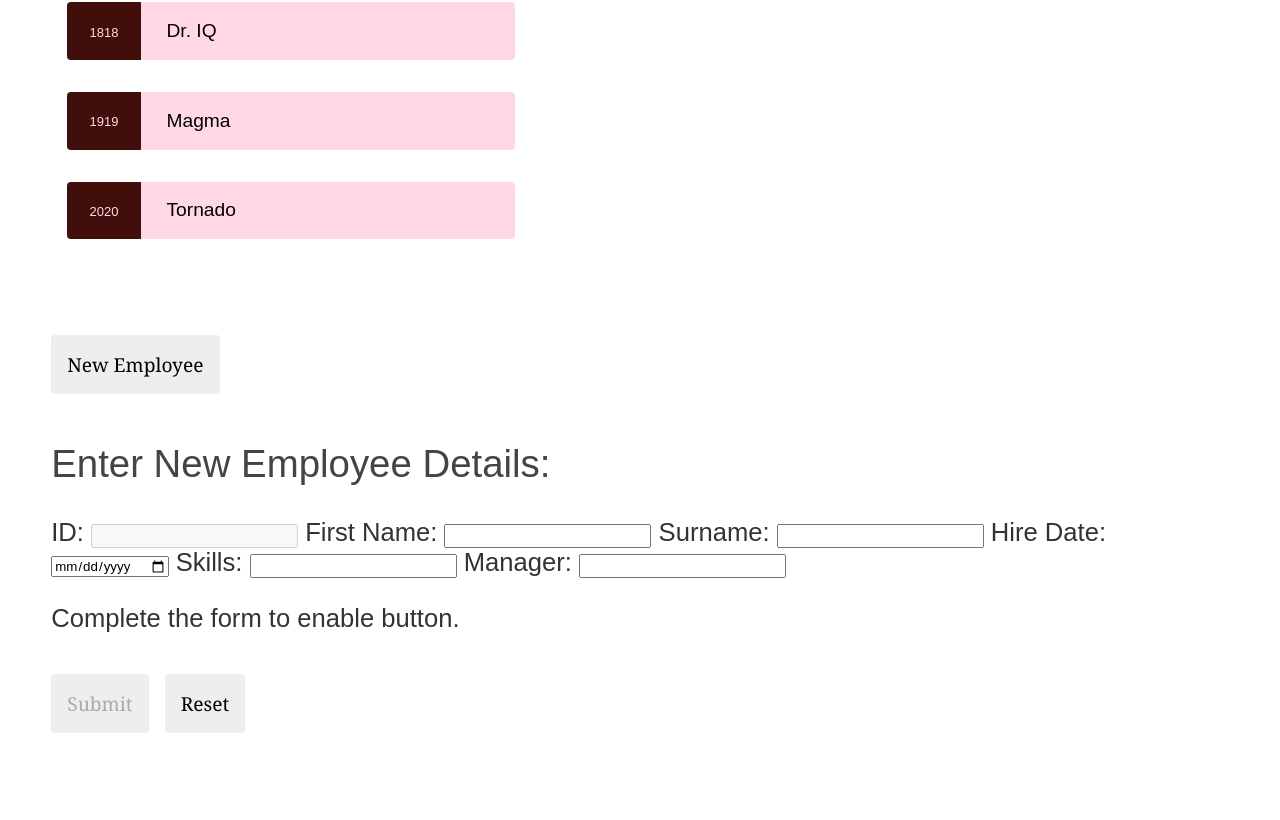
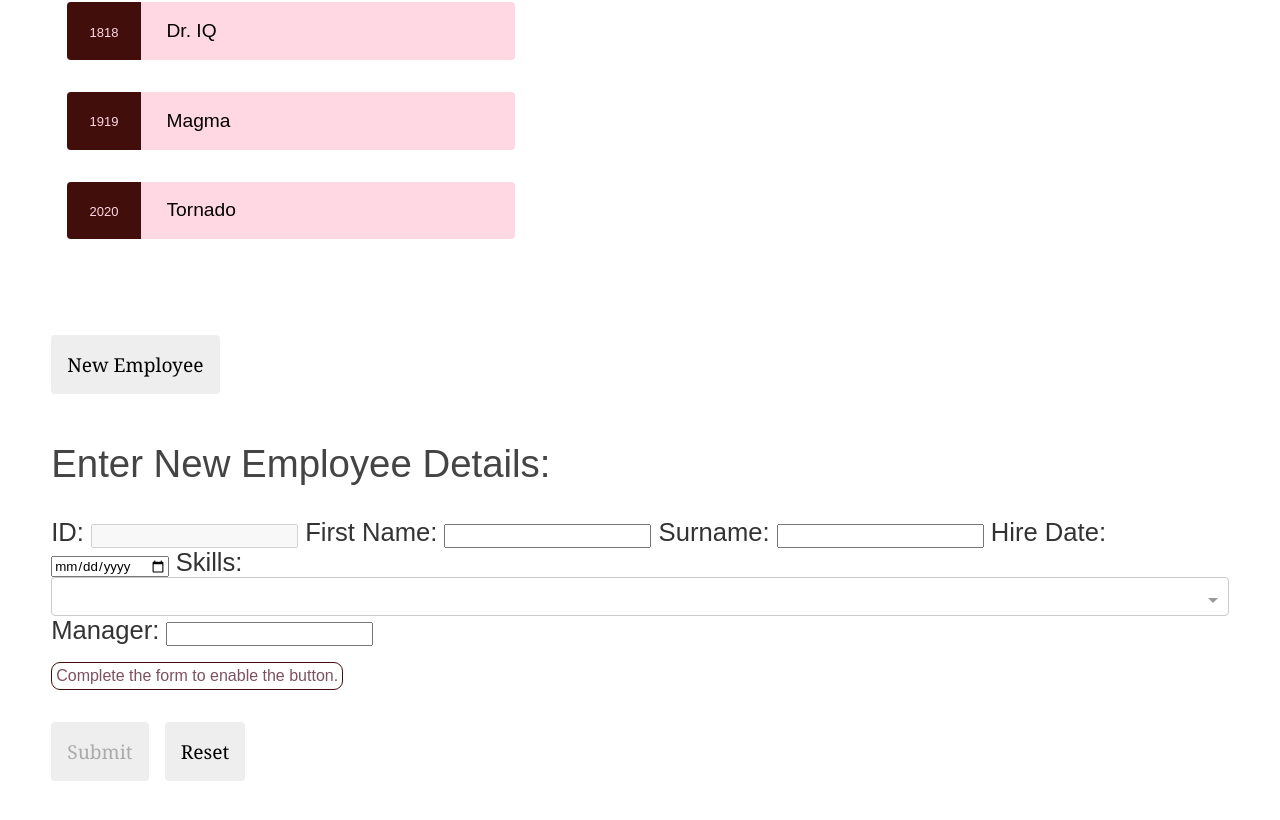
Before and after one commit to CompetencyMatrix/TeamAppFrontend, an Angular app: page / in a window 1280 px wide. Shown: the part 795-1615 px from the top of the page. Built offline with nearby package versions, Linux system fonts and the light colour scheme.

Commit message:
Multiselect initial works. Form stopped reseting after submit because onChanges is fired

```diff
--- a/package.json
+++ b/package.json
@@ -23,6 +23,7 @@
     "@angular/platform-browser": "^16.1.0",
     "@angular/platform-browser-dynamic": "^16.1.0",
     "@angular/router": "^16.1.0",
+    "@ng-select/ng-select": "^11.0.0",
     "rxjs": "~7.8.0",
     "tslib": "^2.3.0",
     "uuid": "^9.0.0",
@@ -50,6 +51,7 @@
     "karma-coverage": "~2.2.0",
     "karma-jasmine": "~5.1.0",
     "karma-jasmine-html-reporter": "~2.1.0",
+    "ng-multiselect-dropdown": "^0.3.9",
     "prettier": "^3.0.0",
     "prettier-eslint": "^15.0.1",
     "typescript": "~5.1.3"
--- a/src/app/features/employee-details/employee-details.component.html
+++ b/src/app/features/employee-details/employee-details.component.html
@@ -1,4 +1,4 @@
-<article *ngIf="selectedEmployee" class="employee-details">
+<article *ngIf="selectedEmployee" class="employee-form">
   <h2 class="employee-details__title">
     {{ selectedEmployee.name | uppercase }}
     {{ selectedEmployee.surname | uppercase }} Details
@@ -17,4 +17,7 @@
   <div class="employee-details__field">
     <span>Manager: {{ selectedEmployee.manager }}</span>
   </div>
+  <div class="employee-details__field">
+    <span>Skills: {{ selectedEmployee.skills }}</span>
+  </div>
 </article>
--- a/src/app/features/employee-details/employee-details.component.scss
+++ b/src/app/features/employee-details/employee-details.component.scss
@@ -1,6 +1,6 @@
 @import '../../../colors';
 
-.employee-details {
+.employee-form {
   background-color: $tapp-secondary-light;
   border-radius: 2rem;
   padding: 2rem;
--- a/src/app/features/employee-form/employee-form.component.html
+++ b/src/app/features/employee-form/employee-form.component.html
@@ -1,7 +1,4 @@
-<form
-  (ngSubmit)="onSubmit()"
-  [formGroup]="employeeForm"
-  class="employee-details">
+<form (ngSubmit)="onSubmit()" [formGroup]="employeeForm" class="employee-form">
   <h2 class="employee-form__title">
     <span *ngIf="editedEmployee; else newEmployeeBlock">
       Edit
@@ -25,12 +22,27 @@
   <input formControlName="hireDate" id="hireDate" type="date" />
 
   <label for="skills"> Skills: </label>
-  <input formControlName="skills" id="skills" type="text" />
+  <ng-select
+    [items]="skills"
+    type="text"
+    [searchable]="true"
+    bindLabel="status"
+    id="skills"
+    formControlName="skills"
+    [multiple]="true">
+  </ng-select>
 
   <label for="manager"> Manager: </label>
   <input formControlName="manager" id="manager" type="text" />
 
-  <p *ngIf="!employeeForm.valid">Complete the form to enable button.</p>
-  <button [disabled]="!employeeForm.valid" type="submit">Submit</button>
+  <p *ngIf="!employeeForm.valid" class="employee-form__hint">
+    Complete the form to enable the button.
+  </p>
+  <button
+    [disabled]="!employeeForm.valid"
+    type="submit"
+    [title]="employeeForm.valid ? '' : 'The form is invalid'">
+    Submit
+  </button>
   <button type="button" (click)="onResetForm()">Reset</button>
 </form>
--- a/src/app/features/employee-form/employee-form.component.scss
+++ b/src/app/features/employee-form/employee-form.component.scss
@@ -0,0 +1,12 @@
+@import '../../../colors';
+
+.employee-form__hint {
+  font-size: 1rem;
+  color: $tapp-tertiary;
+  border-color: $tapp-tertiary-dark;
+  border-style: groove;
+  width: fit-content;
+  padding: 4px;
+  border-radius: 9px;
+  border-width: 0.5px;
+}
--- a/src/app/features/employee-form/employee-form.component.ts
+++ b/src/app/features/employee-form/employee-form.component.ts
@@ -15,8 +15,8 @@ import { EmployeeDTOInterface } from '../../models/DTO/employeeDTO';
 })
 export class EmployeeFormComponent {
   @Input() editedEmployee?: EmployeeDTOInterface;
-  SKILLS: string[] = ['Angular', 'Java', 'Python', 'C++'];
-  PROJECTS: string[] = ['JJIT', 'OSMG', 'WW2D'];
+  skills: string[] = ['Angular', 'Java', 'Python', 'C++'];
+  projects: string[] = ['JJIT', 'OSMG', 'WW2D'];
   employeeForm: FormGroup;
 
   //TODO: Why values are never set using this initialization - always after onChanges
@@ -33,6 +33,7 @@ export class EmployeeFormComponent {
 
   ngOnChanges(): void {
     if (this.editedEmployee) {
+      console.log('OnChanges');
       this.employeeForm.patchValue(this.editedEmployee);
     } else {
       this.employeeForm.reset();
@@ -45,6 +46,7 @@ export class EmployeeFormComponent {
   }
 
   onSubmit() {
+    console.log('OnSubmit');
     this.editEmployee(this.employeeForm.getRawValue());
     this.employeeForm.reset();
   }
--- a/src/styles.scss
+++ b/src/styles.scss
@@ -1,5 +1,7 @@
 /* Application-wide Styles */
 @import "colors";
+//TODO: can we use such themes from imported libraries
+@import "~@ng-select/ng-select/themes/default.theme.css";
 
 //App styles
 body {
```
Also changed, not shown: src/app/app.module.ts (+8 -1 lines), 1 other file (tests, documents, lock files or other folders).
